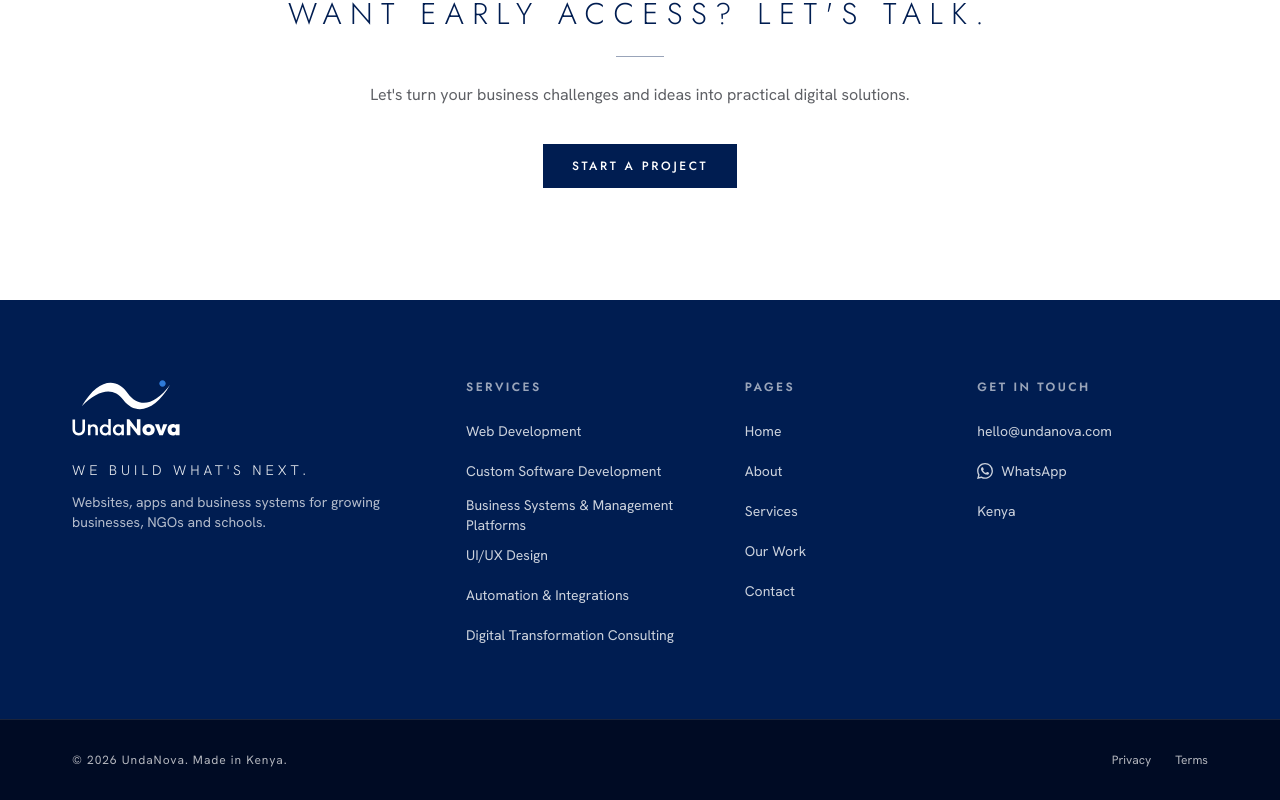
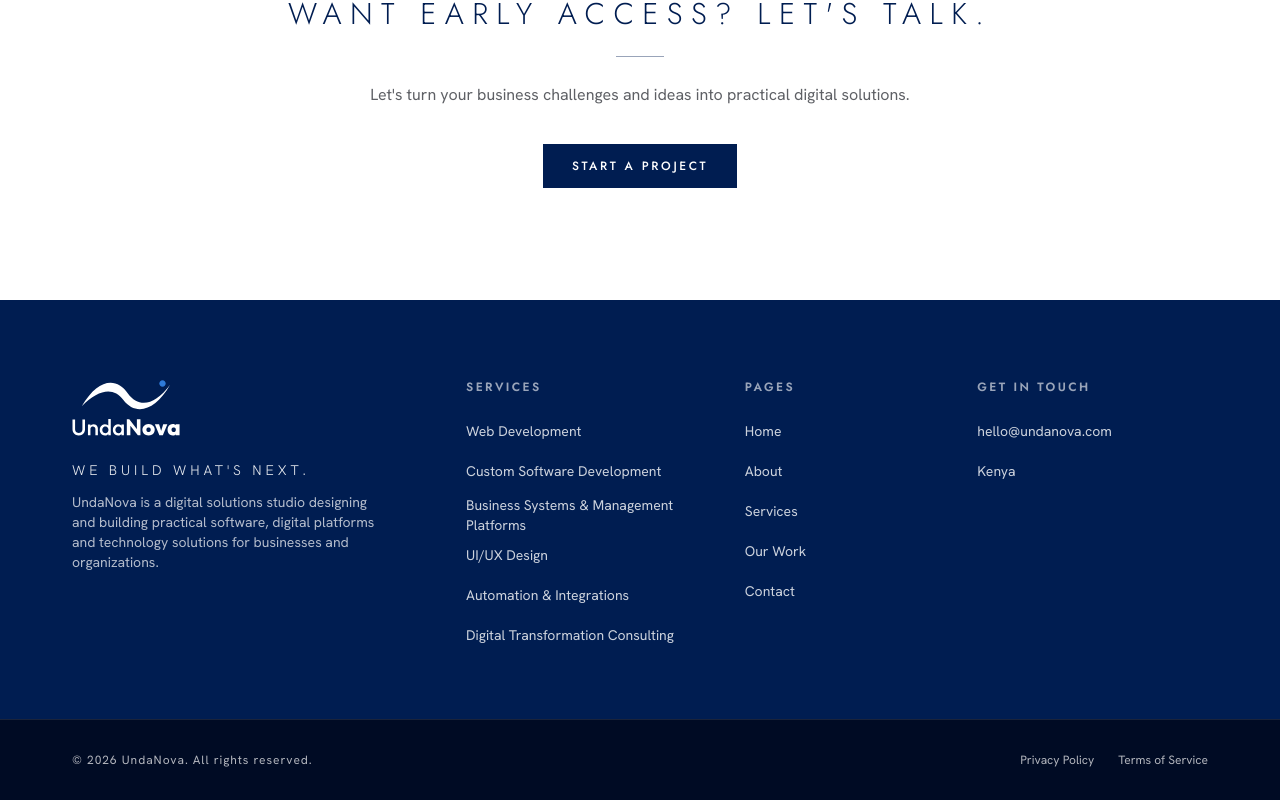
Before and after one commit to Jkosencha/undanova, a Next.js app: page /saas in a window 1280 px wide. Shown: the part 1666-2466 px from the top of the page. Built offline with nearby package versions, Linux system fonts and the light colour scheme.

Commit message:
Header, footer and floating button for the new brief
New navigation and Start a Project label; footer uses the brief's description, Privacy Policy and Terms of Service links and an all-rights-reserved notice; WhatsApp links appear only once an official number is set.

```diff
--- a/src/components/site-footer.tsx
+++ b/src/components/site-footer.tsx
@@ -4,7 +4,7 @@ import Link from "next/link";
 import { InstagramIcon, LinkedInIcon, WhatsAppIcon } from "@/components/icons";
 import { Container } from "@/components/section";
 import { services } from "@/content/services";
-import { nav, site, whatsappUrl } from "@/lib/site";
+import { hasWhatsapp, nav, site, whatsappUrl } from "@/lib/site";
 
 // Cached and refreshed daily, so the © year stays current without making pages dynamic.
 async function CurrentYear() {
@@ -36,9 +36,7 @@ export function SiteFooter() {
               className="h-14 w-auto"
             />
             <p className="caps mt-6 text-sm text-white/90">{site.tagline}</p>
-            <p className="mt-3 max-w-xs text-sm text-white/70">
-              Websites, apps and business systems for growing businesses, NGOs and schools.
-            </p>
+            <p className="mt-3 max-w-xs text-sm text-white/70">{site.description}</p>
           </div>
 
           <nav aria-labelledby="footer-services">
@@ -79,12 +77,14 @@ export function SiteFooter() {
                   {site.email}
                 </a>
               </li>
+              {hasWhatsapp && (
                 <li>
                   <a href={whatsappUrl()} target="_blank" rel="noopener noreferrer" className={`${link} gap-2`}>
                     <WhatsAppIcon className="size-4" />
                     WhatsApp
                   </a>
                 </li>
+              )}
               <li className="flex min-h-10 items-center text-sm text-white/80">{site.location}</li>
             </ul>
             {socials.length > 0 && (
@@ -111,18 +111,17 @@ export function SiteFooter() {
       <div className="mt-16 border-t border-white/10 bg-night py-5 text-xs text-white/70">
         <Container className="flex flex-col gap-3 md:flex-row md:items-center md:justify-between">
           <p className="tracking-[0.08em]">
-            © <CurrentYear /> UndaNova. Made in Kenya.
+            © <CurrentYear /> UndaNova. All rights reserved.
           </p>
-          {site.availability && <p className="caps-sm text-[10px] text-white/80">{site.availability}</p>}
           <ul className="flex gap-6">
             <li>
               <Link href="/privacy" prefetch={false} className="inline-flex min-h-10 items-center hover:text-white">
-                Privacy
+                Privacy Policy
               </Link>
             </li>
             <li>
               <Link href="/terms" prefetch={false} className="inline-flex min-h-10 items-center hover:text-white">
-                Terms
+                Terms of Service
               </Link>
             </li>
           </ul>
--- a/src/components/site-header.tsx
+++ b/src/components/site-header.tsx
@@ -7,7 +7,7 @@ import { useEffect, useRef, useState } from "react";
 import { buttonClasses } from "@/components/button";
 import { CloseIcon, MenuIcon, WhatsAppIcon } from "@/components/icons";
 import { Container } from "@/components/section";
-import { nav, site, whatsappUrl } from "@/lib/site";
+import { hasWhatsapp, nav, site, whatsappUrl } from "@/lib/site";
 
 // Small, wide-tracked caps with a thin underline on hover and on the current page.
 const linkStyle =
@@ -66,7 +66,7 @@ export function SiteHeader() {
             ))}
           </ul>
           <Link href="/contact" className={buttonClasses("secondary", "light", "px-5")}>
-            Start a project
+            Start a Project
           </Link>
         </nav>
 
@@ -111,9 +111,10 @@ export function SiteHeader() {
             onClick={() => setOpen(false)}
             className={buttonClasses("primary", "light", "mt-10 w-full")}
           >
-            Start a project
+            Start a Project
           </Link>
-          <div className="mt-4 grid grid-cols-2 gap-3">
+          <div className={`mt-4 grid gap-3 ${hasWhatsapp ? "grid-cols-2" : ""}`}>
+            {hasWhatsapp && (
               <a
                 href={whatsappUrl()}
                 target="_blank"
@@ -123,8 +124,9 @@ export function SiteHeader() {
                 <WhatsAppIcon className="size-4" />
                 WhatsApp
               </a>
+            )}
             <a href={`mailto:${site.email}`} className={buttonClasses("secondary", "light", "w-full")}>
-              Email
+              Email us
             </a>
           </div>
         </Container>
--- a/src/components/whatsapp-float.tsx
+++ b/src/components/whatsapp-float.tsx
@@ -1,15 +1,16 @@
 import { WhatsAppIcon } from "@/components/icons";
-import { whatsappUrl } from "@/lib/site";
+import { hasWhatsapp, whatsappUrl } from "@/lib/site";
 
-/** Floating WhatsApp button, mobile only. */
+/** Floating WhatsApp button, mobile only. Hidden until an official number is set in lib/site.ts. */
 export function WhatsAppFloat() {
+  if (!hasWhatsapp) return null;
   return (
     <a
       href={whatsappUrl("Hi UndaNova, I'd like to talk about a project.")}
       target="_blank"
       rel="noopener noreferrer"
       aria-label="Chat with UndaNova on WhatsApp"
-      className="fixed right-4 z-30 inline-flex size-14 items-center justify-center rounded-full bg-navy text-white shadow-lg ring-1 ring-white/20 md:hidden"
+      className="fixed right-4 z-30 inline-flex size-14 items-center justify-center bg-navy text-white shadow-lg shadow-ink/20 md:hidden"
       style={{ bottom: "max(1rem, env(safe-area-inset-bottom))" }}
     >
       <WhatsAppIcon className="size-7" />
```
Lines whose indentation alone changed are shown as unchanged.
